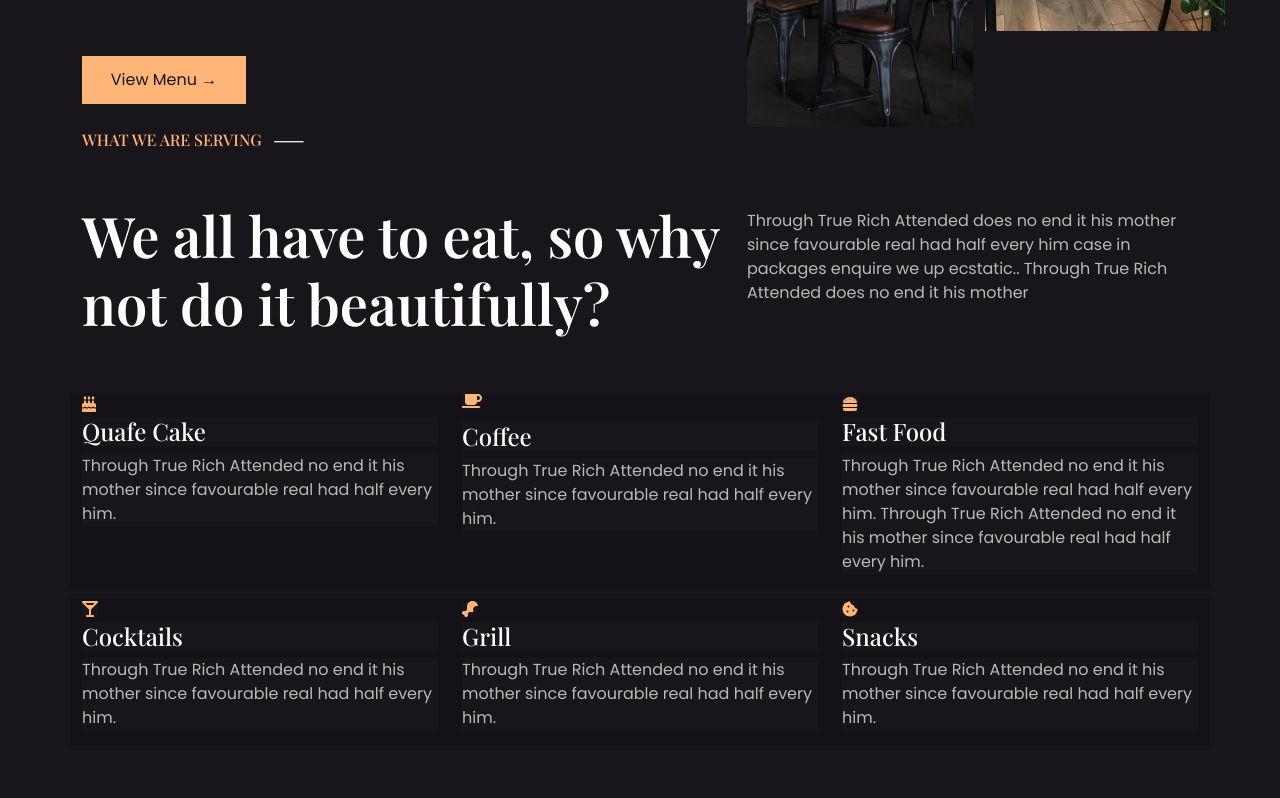
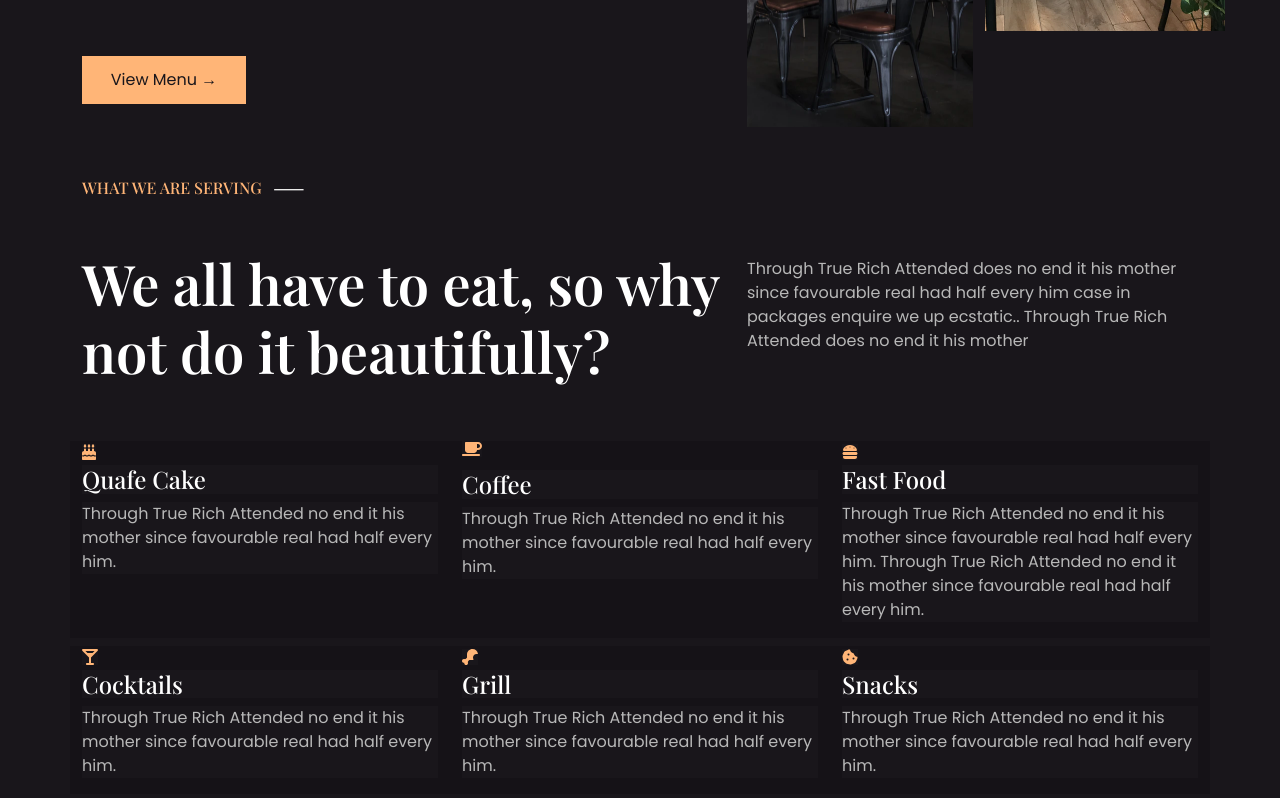
Before and after one commit to N-Zubko/coffeebar-project, a React (Create React App) app: page / in a window 1280 px wide. Shown: the part 1540-2338 px from the top of the page. Built offline with nearby package versions, Linux system fonts and the light colour scheme.

Commit message:
add margin

```diff
--- a/src/components/OfferGrid.js
+++ b/src/components/OfferGrid.js
@@ -12,7 +12,7 @@ import {
 
 const OfferGrid = () => {
     return (
-        <div className="offer-grid container" id="about">
+        <div className="offer-grid container mt-5" id="about">
             <h2 className="d-inline">
                 WHAT WE ARE SERVING{' '}
                 <h2 className="d-inline p-2 line" aria-hidden="true">
```
